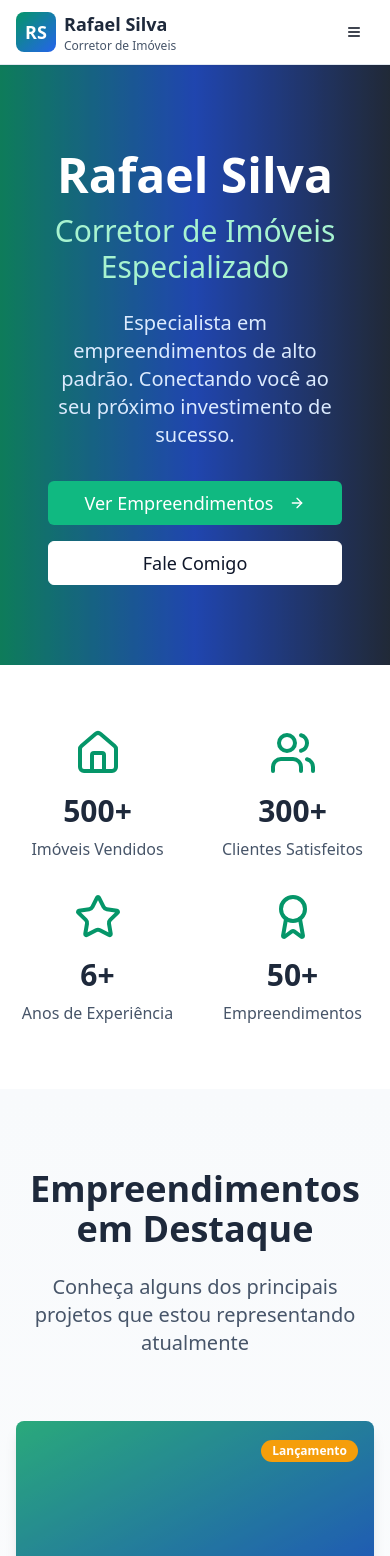
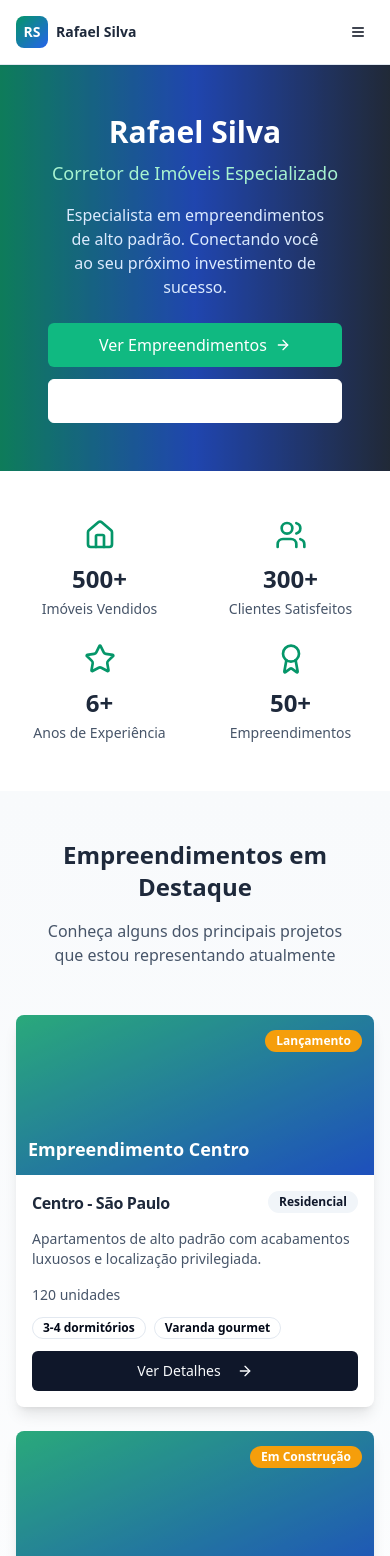
Before and after one commit to victorhenriqueoliveira-ai/silva-high-homes-portal, a React (Vite) app: page / in a window 390 px wide. Shown: the top 1556 px of the page. Built offline with nearby package versions, Linux system fonts and the light colour scheme.

Commit message:
Fix: Scroll to top on page navigation
Ensure all page navigations scroll to the top of the page. Implement responsive design for all screen sizes.

```diff
--- a/src/components/Header.tsx
+++ b/src/components/Header.tsx
@@ -23,25 +23,28 @@ const Header = () => {
 
   return (
     <header className="sticky top-0 z-50 bg-white/95 backdrop-blur-sm border-b border-slate-200 shadow-sm">
-      <div className="container mx-auto px-4">
-        <div className="flex items-center justify-between h-16">
-          <Link to="/" className="flex items-center space-x-2">
-            <div className="w-10 h-10 bg-gradient-to-br from-emerald-600 to-blue-600 rounded-lg flex items-center justify-center">
-              <span className="text-white font-bold text-lg">RS</span>
+      <div className="container mx-auto px-4 sm:px-6 lg:px-8">
+        <div className="flex items-center justify-between h-16 lg:h-20">
+          <Link to="/" className="flex items-center space-x-2 flex-shrink-0">
+            <div className="w-8 h-8 sm:w-10 sm:h-10 bg-gradient-to-br from-emerald-600 to-blue-600 rounded-lg flex items-center justify-center">
+              <span className="text-white font-bold text-sm sm:text-lg">RS</span>
             </div>
-            <div>
-              <div className="font-bold text-slate-800 text-lg">Rafael Silva</div>
+            <div className="hidden sm:block">
+              <div className="font-bold text-slate-800 text-base sm:text-lg">Rafael Silva</div>
               <div className="text-xs text-slate-600">Corretor de Imóveis</div>
+            </div>
+            <div className="block sm:hidden">
+              <div className="font-bold text-slate-800 text-sm">Rafael Silva</div>
             </div>
           </Link>
 
           {/* Desktop Navigation */}
-          <nav className="hidden md:flex items-center space-x-8">
+          <nav className="hidden lg:flex items-center space-x-6 xl:space-x-8">
             {navigation.map((item) => (
               <Link
                 key={item.name}
                 to={item.href}
-                className={`flex items-center space-x-1 px-3 py-2 rounded-md transition-colors ${
+                className={`flex items-center space-x-1 px-3 py-2 rounded-md transition-colors text-sm xl:text-base ${
                   isActive(item.href)
                     ? "text-emerald-600 bg-emerald-50"
                     : "text-slate-600 hover:text-slate-900 hover:bg-slate-50"
@@ -53,26 +56,28 @@ const Header = () => {
             ))}
           </nav>
 
-          <div className="hidden md:flex items-center space-x-4">
-            <Button variant="outline" size="sm">
-              (11) 97151-1943
+          <div className="hidden md:flex items-center space-x-2 lg:space-x-4">
+            <Button variant="outline" size="sm" className="text-xs sm:text-sm px-2 sm:px-4">
+              <span className="hidden sm:inline">(11) 97151-1943</span>
+              <span className="sm:hidden">Ligar</span>
             </Button>
-            <Button size="sm" className="bg-emerald-600 hover:bg-emerald-700">
-              <Link to="/contato">
-                <Phone className="mr-2 h-4 w-4" />
+            <Button size="sm" className="bg-emerald-600 hover:bg-emerald-700 text-xs sm:text-sm px-2 sm:px-4">
+              <Link to="/contato" className="flex items-center">
+                <Phone className="mr-1 sm:mr-2 h-3 w-3 sm:h-4 sm:w-4" />
+                <span className="hidden sm:inline">Fale Comigo</span>
+                <span className="sm:hidden">Contato</span>
               </Link>
-              Fale Comigo
             </Button>
           </div>
 
           {/* Mobile Navigation */}
           <Sheet open={isOpen} onOpenChange={setIsOpen}>
-            <SheetTrigger asChild className="md:hidden">
-              <Button variant="ghost" size="sm">
+            <SheetTrigger asChild className="lg:hidden">
+              <Button variant="ghost" size="sm" className="p-2">
                 <Menu className="h-5 w-5" />
               </Button>
             </SheetTrigger>
-            <SheetContent side="right" className="w-72">
+            <SheetContent side="right" className="w-full sm:w-80 md:w-96">
               <div className="flex flex-col h-full">
                 <div className="flex items-center space-x-2 pb-6 border-b">
                   <div className="w-8 h-8 bg-gradient-to-br from-emerald-600 to-blue-600 rounded-lg flex items-center justify-center">
@@ -110,8 +115,8 @@ const Header = () => {
                   </Button>
                   <Button className="w-full bg-emerald-600 hover:bg-emerald-700">
                     <Phone className="mr-2 h-4 w-4" />
-                    <Link to="/contato">
-                    Fale Comigo
+                    <Link to="/contato" onClick={() => setIsOpen(false)}>
+                      Fale Comigo
                     </Link>
                   </Button>
                 </div>
--- a/src/pages/Index.tsx
+++ b/src/pages/Index.tsx
@@ -46,34 +46,34 @@ const Index = () => {
       <Header />
 
       {/* Hero Section */}
-      <section className="relative py-20 px-4 overflow-hidden">
+      <section className="relative py-12 sm:py-16 md:py-20 lg:py-24 px-4 sm:px-6 lg:px-8 overflow-hidden">
         <div className="absolute inset-0 bg-gradient-to-r from-emerald-600 via-blue-700 to-slate-800 opacity-95"></div>
         <div className="absolute inset-0 bg-black/20"></div>
 
         <div className="relative container mx-auto text-center text-white">
-          <h1 className="text-5xl md:text-7xl font-bold mb-6 leading-tight">
+          <h1 className="text-3xl sm:text-4xl md:text-5xl lg:text-6xl xl:text-7xl font-bold mb-4 sm:mb-6 leading-tight">
             Rafael Silva
-            <span className="block text-3xl md:text-4xl font-light text-emerald-200 mt-2">
+            <span className="block text-lg sm:text-xl md:text-2xl lg:text-3xl xl:text-4xl font-light text-emerald-200 mt-2">
               Corretor de Imóveis Especializado
             </span>
           </h1>
-          <p className="text-xl md:text-2xl mb-8 max-w-3xl mx-auto text-blue-100">
+          <p className="text-base sm:text-lg md:text-xl lg:text-2xl mb-6 sm:mb-8 max-w-xs sm:max-w-lg md:max-w-2xl lg:max-w-3xl mx-auto text-blue-100 px-4">
             Especialista em empreendimentos de alto padrão. Conectando você ao seu próximo investimento de sucesso.
           </p>
-          <div className="flex flex-col sm:flex-row gap-4 justify-center">
-            <Button size="lg" className="bg-emerald-500 hover:bg-emerald-600 text-white px-8 py-4 text-lg">
-              <Link to="/empreendimentos">
+          <div className="flex flex-col sm:flex-row gap-3 sm:gap-4 justify-center max-w-md sm:max-w-none mx-auto">
+            <Button size="lg" className="bg-emerald-500 hover:bg-emerald-600 text-white px-6 sm:px-8 py-3 sm:py-4 text-base sm:text-lg w-full sm:w-auto">
+              <Link to="/empreendimentos" className="flex items-center justify-center">
                 Ver Empreendimentos
+                <ArrowRight className="ml-2 h-4 w-4 sm:h-5 sm:w-5" />
               </Link>
-              <ArrowRight className="ml-2 h-5 w-5" />
             </Button>
             <Button
               size="lg"
               variant="outline"
-              className="border-white text-primary hover:bg-gray-300 hover:text-slate-800 px-8 py-4 text-lg"
+              className="border-white text-white hover:bg-white hover:text-slate-800 px-6 sm:px-8 py-3 sm:py-4 text-base sm:text-lg w-full sm:w-auto"
             >
               <Link to="/contato">
-              Fale Comigo
+                Fale Comigo
               </Link>
             </Button>
           </div>
@@ -81,9 +81,9 @@ const Index = () => {
       </section>
 
       {/* Stats Section */}
-      <section className="py-16 bg-white">
-        <div className="container mx-auto px-4">
-          <div className="grid grid-cols-2 md:grid-cols-4 gap-8 text-center">
+      <section className="py-12 sm:py-16 bg-white">
+        <div className="container mx-auto px-4 sm:px-6 lg:px-8">
+          <div className="grid grid-cols-2 lg:grid-cols-4 gap-6 sm:gap-8 text-center">
             {[
               { icon: Home, number: "500+", label: "Imóveis Vendidos" },
               { icon: Users, number: "300+", label: "Clientes Satisfeitos" },
@@ -91,9 +91,9 @@ const Index = () => {
               { icon: Award, number: "50+", label: "Empreendimentos" }
             ].map((stat, index) => (
               <div key={index} className="text-center">
-                <stat.icon className="h-12 w-12 text-emerald-600 mx-auto mb-4" />
-                <div className="text-3xl font-bold text-slate-800 mb-2">{stat.number}</div>
-                <div className="text-slate-600">{stat.label}</div>
+                <stat.icon className="h-8 w-8 sm:h-10 sm:w-10 lg:h-12 lg:w-12 text-emerald-600 mx-auto mb-3 sm:mb-4" />
+                <div className="text-2xl sm:text-3xl font-bold text-slate-800 mb-1 sm:mb-2">{stat.number}</div>
+                <div className="text-sm sm:text-base text-slate-600">{stat.label}</div>
               </div>
             ))}
           </div>
@@ -101,41 +101,41 @@ const Index = () => {
       </section>
 
       {/* Featured Developments */}
-      <section className="py-20 bg-gradient-to-b from-slate-50 to-white">
-        <div className="container mx-auto px-4">
-          <div className="text-center mb-16">
-            <h2 className="text-4xl md:text-5xl font-bold text-slate-800 mb-6">
+      <section className="py-12 sm:py-16 lg:py-20 bg-gradient-to-b from-slate-50 to-white">
+        <div className="container mx-auto px-4 sm:px-6 lg:px-8">
+          <div className="text-center mb-12 sm:mb-16">
+            <h2 className="text-2xl sm:text-3xl md:text-4xl lg:text-5xl font-bold text-slate-800 mb-4 sm:mb-6">
               Empreendimentos em Destaque
             </h2>
-            <p className="text-xl text-slate-600 max-w-2xl mx-auto">
+            <p className="text-base sm:text-lg lg:text-xl text-slate-600 max-w-xl sm:max-w-2xl mx-auto px-4">
               Conheça alguns dos principais projetos que estou representando atualmente
             </p>
           </div>
 
-          <div className="grid md:grid-cols-2 lg:grid-cols-3 gap-8">
+          <div className="grid sm:grid-cols-2 lg:grid-cols-3 gap-6 sm:gap-8">
             {featuredDevelopments.map((dev) => (
               <Card key={dev.id} className="overflow-hidden hover:shadow-2xl transition-all duration-300 border-0 shadow-lg group">
-                <div className="h-48 bg-gradient-to-br from-emerald-400 to-blue-600 relative">
+                <div className="h-40 sm:h-48 bg-gradient-to-br from-emerald-400 to-blue-600 relative">
                   <div className="absolute inset-0 bg-black/20"></div>
-                  <div className="absolute top-4 right-4">
-                    <Badge className="bg-amber-500 text-white">{dev.status}</Badge>
+                  <div className="absolute top-3 sm:top-4 right-3 sm:right-4">
+                    <Badge className="bg-amber-500 text-white text-xs">{dev.status}</Badge>
                   </div>
-                  <div className="absolute bottom-4 left-4 text-white">
-                    <h3 className="text-xl font-bold">{dev.title}</h3>
+                  <div className="absolute bottom-3 sm:bottom-4 left-3 sm:left-4 text-white">
+                    <h3 className="text-lg sm:text-xl font-bold">{dev.title}</h3>
                   </div>
                 </div>
 
-                <CardHeader>
+                <CardHeader className="p-4 sm:p-6">
                   <div className="flex justify-between items-start mb-2">
-                    <CardTitle className="text-lg text-slate-800">{dev.location}</CardTitle>
-                    <Badge variant="secondary">{dev.type}</Badge>
+                    <CardTitle className="text-base sm:text-lg text-slate-800">{dev.location}</CardTitle>
+                    <Badge variant="secondary" className="text-xs">{dev.type}</Badge>
                   </div>
-                  <CardDescription className="text-slate-600 line-clamp-2">
+                  <CardDescription className="text-sm sm:text-base text-slate-600 line-clamp-2">
                     {dev.description}
                   </CardDescription>
                 </CardHeader>
 
-                <CardContent>
+                <CardContent className="p-4 sm:p-6 pt-0">
                   <div className="space-y-3">
                     <div className="text-sm text-slate-600 font-medium">{dev.units}</div>
                     <div className="flex flex-wrap gap-2">
@@ -146,7 +146,7 @@ const Index = () => {
                       ))}
                     </div>
                     <Button
-                      className="w-full group-hover:bg-emerald-600 transition-colors"
+                      className="w-full group-hover:bg-emerald-600 transition-colors text-sm"
                       asChild
                     >
                       <Link to={`/empreendimento/${dev.id}`}>
@@ -160,11 +160,11 @@ const Index = () => {
             ))}
           </div>
 
-          <div className="text-center mt-12">
-            <Button size="lg" variant="outline" asChild className="px-8">
+          <div className="text-center mt-8 sm:mt-12">
+            <Button size="lg" variant="outline" asChild className="px-6 sm:px-8">
               <Link to="/empreendimentos">
                 Ver Todos os Empreendimentos
-                <ArrowRight className="ml-2 h-5 w-5" />
+                <ArrowRight className="ml-2 h-4 w-4 sm:h-5 sm:w-5" />
               </Link>
             </Button>
           </div>
@@ -172,17 +172,17 @@ const Index = () => {
       </section>
 
       {/* About Section */}
-      <section className="py-20 bg-slate-800 text-white">
-        <div className="container mx-auto px-4">
-          <div className="grid lg:grid-cols-2 gap-12 items-center">
+      <section className="py-12 sm:py-16 lg:py-20 bg-slate-800 text-white">
+        <div className="container mx-auto px-4 sm:px-6 lg:px-8">
+          <div className="grid lg:grid-cols-2 gap-8 sm:gap-12 items-center">
             <div>
-              <h2 className="text-4xl font-bold mb-6">
+              <h2 className="text-2xl sm:text-3xl lg:text-4xl font-bold mb-4 sm:mb-6">
                 Especialista em Imóveis de Alto Padrão
               </h2>
-              <p className="text-lg text-slate-300 mb-6">
+              <p className="text-base sm:text-lg text-slate-300 mb-4 sm:mb-6">
                 Com grande experiência no mercado imobiliário, Rafael Silva é referência em empreendimentos de alto em São Paulo. Especializado em conectar investidores e compradores aos melhores projetos da cidade.
               </p>
-              <div className="space-y-4">
+              <div className="space-y-3 sm:space-y-4">
                 {[
                   "Consultoria personalizada para cada cliente",
                   "Análise detalhada de investimentos",
@@ -190,25 +190,25 @@ const Index = () => {
                   "Relacionamento duradouro e transparente"
                 ].map((item, index) => (
                   <div key={index} className="flex items-center">
-                    <div className="w-3 h-3 bg-emerald-500 rounded-full mr-3"></div>
-                    <span className="text-slate-200">{item}</span>
+                    <div className="w-2 h-2 sm:w-3 sm:h-3 bg-emerald-500 rounded-full mr-2 sm:mr-3 flex-shrink-0"></div>
+                    <span className="text-sm sm:text-base text-slate-200">{item}</span>
                   </div>
                 ))}
               </div>
-              <Button size="lg" className="mt-8 bg-emerald-600 hover:bg-emerald-700" asChild>
+              <Button size="lg" className="mt-6 sm:mt-8 bg-emerald-600 hover:bg-emerald-700 w-full sm:w-auto" asChild>
                 <Link to="/sobre">
                   Conheça Minha História
-                  <ArrowRight className="ml-2 h-5 w-5" />
+                  <ArrowRight className="ml-2 h-4 w-4 sm:h-5 sm:w-5" />
                 </Link>
               </Button>
             </div>
 
-            <div className="relative">
-              <div className="w-full h-96 bg-gradient-to-br from-emerald-500 to-blue-600 rounded-lg shadow-2xl"></div>
+            <div className="relative order-first lg:order-last">
+              <div className="w-full h-64 sm:h-80 lg:h-96 bg-gradient-to-br from-emerald-500 to-blue-600 rounded-lg shadow-2xl"></div>
               <div className="absolute inset-0 bg-black/20 rounded-lg"></div>
-              <div className="absolute bottom-6 left-6">
-                <div className="text-2xl font-bold">Rafael Silva</div>
-                <div className="text-emerald-200">CRECI: 123.456-SP</div>
+              <div className="absolute bottom-4 sm:bottom-6 left-4 sm:left-6">
+                <div className="text-xl sm:text-2xl font-bold">Rafael Silva</div>
+                <div className="text-sm sm:text-base text-emerald-200">CRECI: 123.456-SP</div>
               </div>
             </div>
           </div>
```
Also changed, not shown: src/App.tsx (+7 -0 lines), src/hooks/useScrollToTop.tsx (added, +11 -0 lines).
